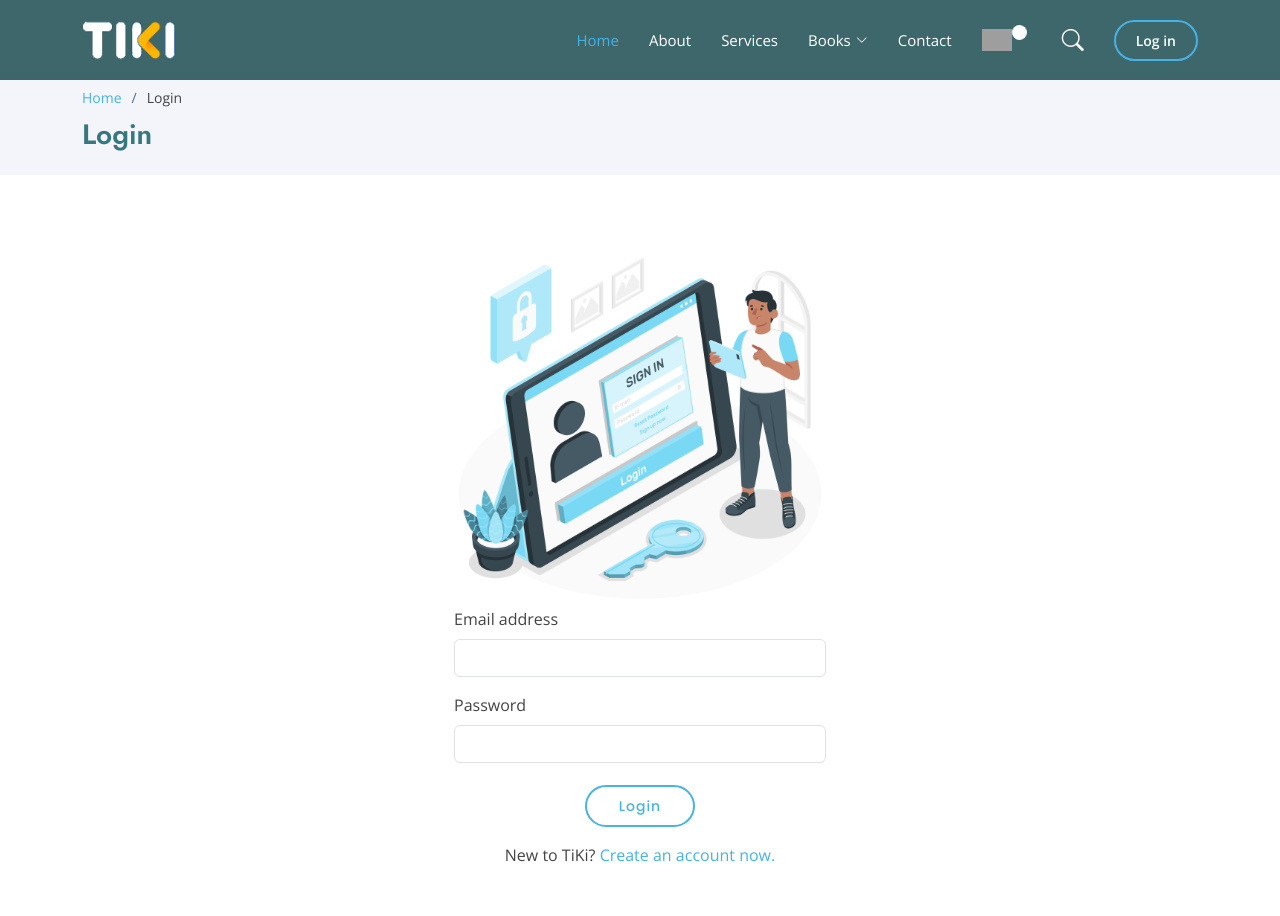
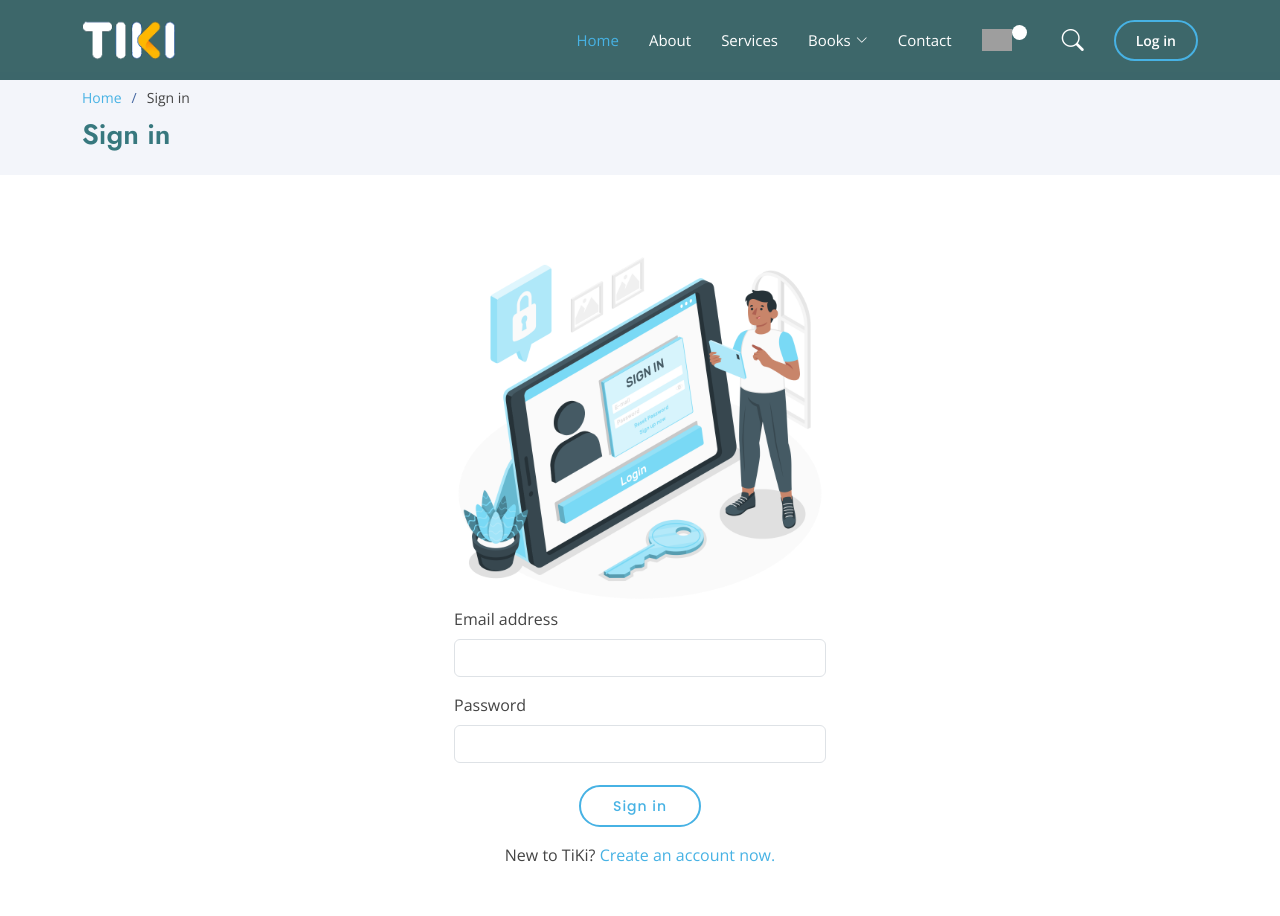
Before and after one commit to kid-emmanuelle/TiKi_Symfony, a PHP site: template templates/account/login.html.twig in a window 1280 px wide. Shown: the top 916 px of the page. Run offline with PHP 8.4, Linux system fonts and the light colour scheme; the template is opened without the code that fills it, so the values that code supplies are empty; some libraries are stand-ins or nearby versions; grey boxes are pictures that could not be loaded.

Commit message:
Final Report

```diff
--- a/templates/account/login.html.twig
+++ b/templates/account/login.html.twig
@@ -18,9 +18,9 @@
         <div class="container">
             <ol>
                 <li><a href="/">Home</a></li>
-                <li>Login</li>
+                <li>Sign in</li>
             </ol>
-            <h2>Login</h2>
+            <h2>Sign in</h2>
         </div>
     </section><!-- End Breadcrumbs -->
 
@@ -53,7 +53,7 @@
                     </div>
 
                     <div class="d-flex justify-content-center">
-                        <button class="btn btn-primary" type="button" onclick="submitLoginForm()">Login</button>
+                        <button class="btn btn-primary" type="button" onclick="submitLoginForm()">Sign in</button>
                     </div>
                     <p style="place-content: center; display: flex">New to TiKi?<a href="/register">&nbsp;Create an account now.</a></p>
                 </form>
--- a/templates/account/register.html.twig
+++ b/templates/account/register.html.twig
@@ -19,9 +19,9 @@
 
             <ol>
                 <li><a href="/">Home</a></li>
-                <li>Sign in</li>
+                <li>Sign up</li>
             </ol>
-            <h2>Sign in</h2>
+            <h2>Sign up</h2>
 
         </div>
     </section><!-- End Breadcrumbs -->
--- a/templates/navbar.html.twig
+++ b/templates/navbar.html.twig
@@ -48,7 +48,7 @@
                     </a>
                 </li>
                 <li><a class="nav-link scrollto" href="/search"><i class="bi bi-search" style="font-size: 22px"></i></a></li>
-                <li><a class="login scrollto" id="loginButton" href="/login">Log in</a></li>
+                <li><a class="login scrollto" id="loginButton" href="/login">Sign in</a></li>
             </ul>
             <i class="bi bi-list mobile-nav-toggle"></i>
         </nav>
```
Also changed, not shown: 1 other file.
